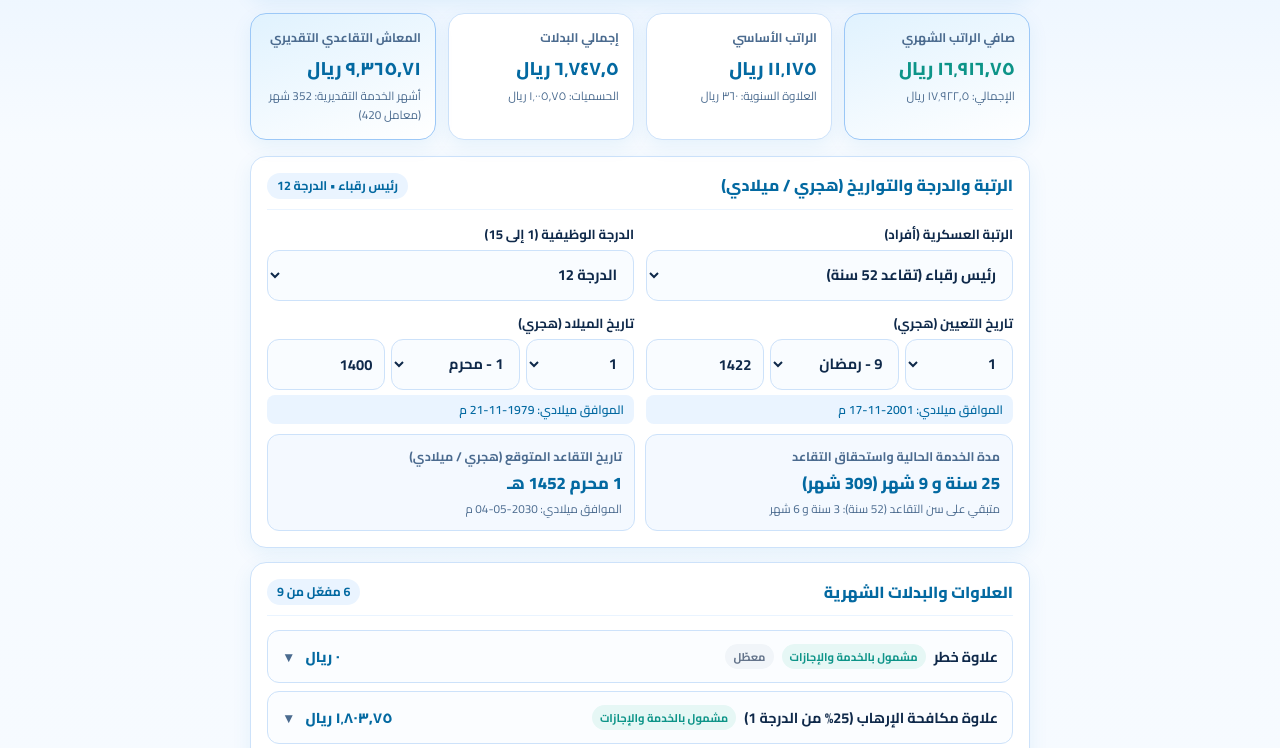
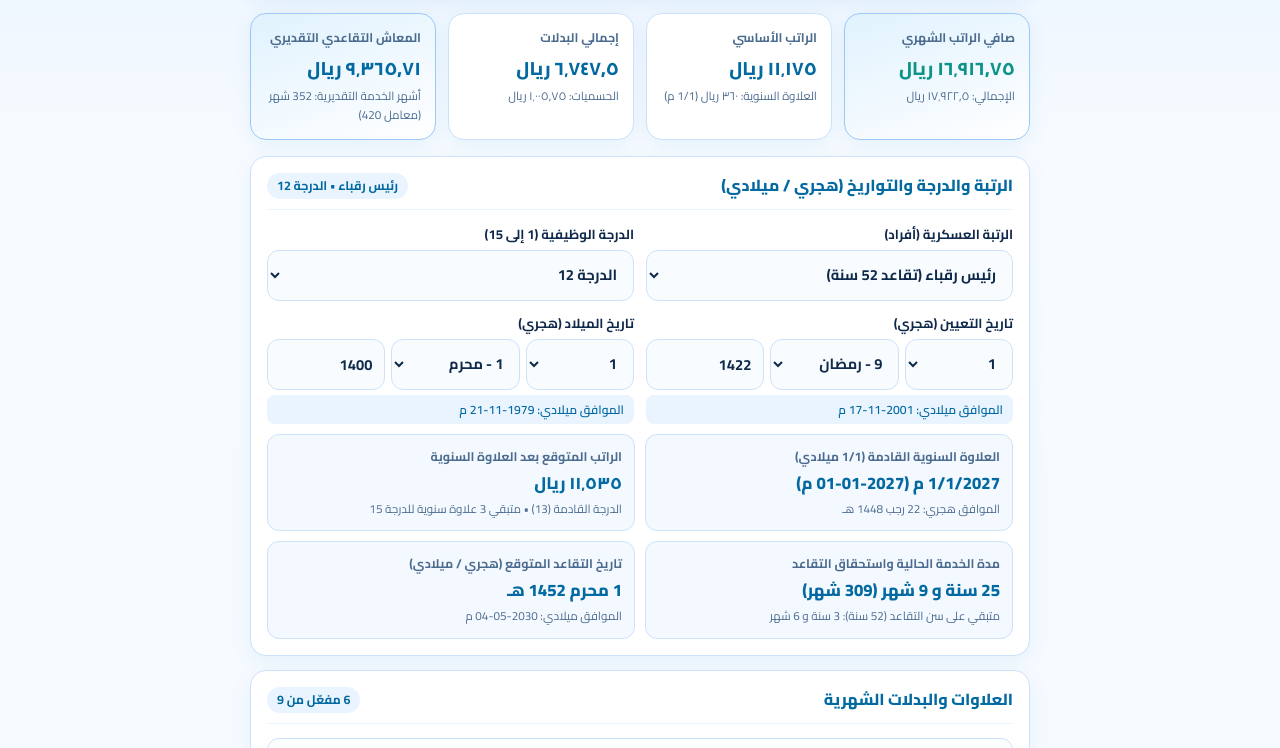
Before and after one commit to ahmed2017zhc-max/LocalStorage, a plain HTML site: page index.html in a window 1280 px wide. Shown: the part 117-865 px from the top of the page. Drawn offline with Linux system fonts and the light colour scheme.

Commit message:
Update index.html

```diff
--- a/index.html
+++ b/index.html
@@ -491,7 +491,7 @@
     <div class="header">
       <div class="header-title">
         <h1>منصة حساب الرواتب والعلاوة والتقاعد</h1>
-        <p>سلم رواتب الأفراد (من جندي إلى رئيس رقباء) • تقويم هجري مع التاريخ الميلادي</p>
+        <p>سلم رواتب الأفراد (من جندي إلى رئيس رقباء) • العلاوة السنوية 1/1 ميلادي</p>
       </div>
       <div class="badge-hijri" id="todayDisplay">جارٍ التحميل...</div>
     </div>
@@ -563,6 +563,18 @@
       </div>
 
       <div class="info-grid">
+        <div class="info-box">
+          <div class="info-box-title">العلاوة السنوية القادمة (1/1 ميلادي)</div>
+          <div class="info-box-val success" id="nextIncrementGregOut">—</div>
+          <div class="info-box-note" id="nextIncrementHijriOut">—</div>
+        </div>
+
+        <div class="info-box">
+          <div class="info-box-title">الراتب المتوقع بعد العلاوة السنوية</div>
+          <div class="info-box-val" id="nextBasicSalaryOut">—</div>
+          <div class="info-box-note" id="gradeCeilingNote">—</div>
+        </div>
+
         <div class="info-box">
           <div class="info-box-title">مدة الخدمة الحالية واستحقاق التقاعد</div>
           <div class="info-box-val" id="serviceDurationOut">—</div>
@@ -688,7 +700,7 @@
       'رمضان', 'شوال', 'ذو القعدة', 'ذو الحجة'
     ];
 
-    const STORAGE_KEY = 'abu_samer_salary_platform_v3';
+    const STORAGE_KEY = 'abu_samer_salary_platform_v4';
 
     function defaultState() {
       return {
@@ -873,6 +885,7 @@
 
     function renderAll() {
       const rank = getRankObj();
+      const grade = Math.min(15, Math.max(1, Number(state.grade) || 1));
       const basicSalary = getBasicSalary();
       const annualIncrement = rank.increment;
 
@@ -913,10 +926,36 @@
       const netSalary = grossSalary - totalDeductions;
 
       const now = new Date();
-      const todayJD = gregorianToJD(now.getFullYear(), now.getMonth() + 1, now.getDate());
+      const gYearNow = now.getFullYear();
+      const gMonthNow = now.getMonth() + 1;
+      const gDayNow = now.getDate();
+      const todayJD = gregorianToJD(gYearNow, gMonthNow, gDayNow);
       const todayHijri = jdToHijri(todayJD);
+
       document.getElementById('todayDisplay').textContent =
-        `${formatHijri(todayHijri)} | ${formatGreg({ year: now.getFullYear(), month: now.getMonth() + 1, day: now.getDate() })}`;
+        `${formatHijri(todayHijri)} | ${formatGreg({ year: gYearNow, month: gMonthNow, day: gDayNow })}`;
+
+      // Next Annual Increment on 1/1 Gregorian
+      const nextIncGregYear = (gMonthNow === 1 && gDayNow === 1) ? gYearNow : gYearNow + 1;
+      const nextIncJD = gregorianToJD(nextIncGregYear, 1, 1);
+      const nextIncHijri = jdToHijri(nextIncJD);
+
+      document.getElementById('nextIncrementGregOut').textContent =
+        `1/1/${nextIncGregYear} م (${formatGreg({ year: nextIncGregYear, month: 1, day: 1 })})`;
+      document.getElementById('nextIncrementHijriOut').textContent =
+        `الموافق هجري: ${formatHijri(nextIncHijri)}`;
+
+      if (grade < 15) {
+        const nextSalary = basicSalary + annualIncrement;
+        const yearsToMaxGrade = 15 - grade;
+        document.getElementById('nextBasicSalaryOut').textContent = formatSAR(nextSalary);
+        document.getElementById('gradeCeilingNote').textContent =
+          `الدرجة القادمة (${grade + 1}) • متبقي ${yearsToMaxGrade} علاوة سنوية للدرجة 15`;
+      } else {
+        document.getElementById('nextBasicSalaryOut').textContent = formatSAR(basicSalary);
+        document.getElementById('gradeCeilingNote').textContent =
+          `بلغت أعلى درجة في السلم (الدرجة 15) للرتبة`;
+      }
 
       const hireJD = hijriToJD(state.hire.year, state.hire.month, state.hire.day);
       const birthJD = hijriToJD(state.birth.year, state.birth.month, state.birth.day);
@@ -973,11 +1012,11 @@
 
       const grandEndTotal = eosReward + leaveComp + custodyReward;
 
-      document.getElementById('rankBadge').textContent = `${rank.name} • الدرجة ${state.grade}`;
+      document.getElementById('rankBadge').textContent = `${rank.name} • الدرجة ${grade}`;
       document.getElementById('netSalaryOut').textContent = formatSAR(netSalary);
       document.getElementById('grossSalarySub').textContent = `الإجمالي: ${formatSAR(grossSalary)}`;
       document.getElementById('basicSalaryOut').textContent = formatSAR(basicSalary);
-      document.getElementById('annualIncSub').textContent = `العلاوة السنوية: ${formatSAR(annualIncrement)}`;
+      document.getElementById('annualIncSub').textContent = `العلاوة السنوية: ${formatSAR(annualIncrement)} (1/1 م)`;
       document.getElementById('totalAllowancesOut').textContent = formatSAR(totalAllowances);
       document.getElementById('deductionsSub').textContent = `الحسميات: ${formatSAR(totalDeductions)}`;
       document.getElementById('pensionOut').textContent = formatSAR(pensionCalc);
```
